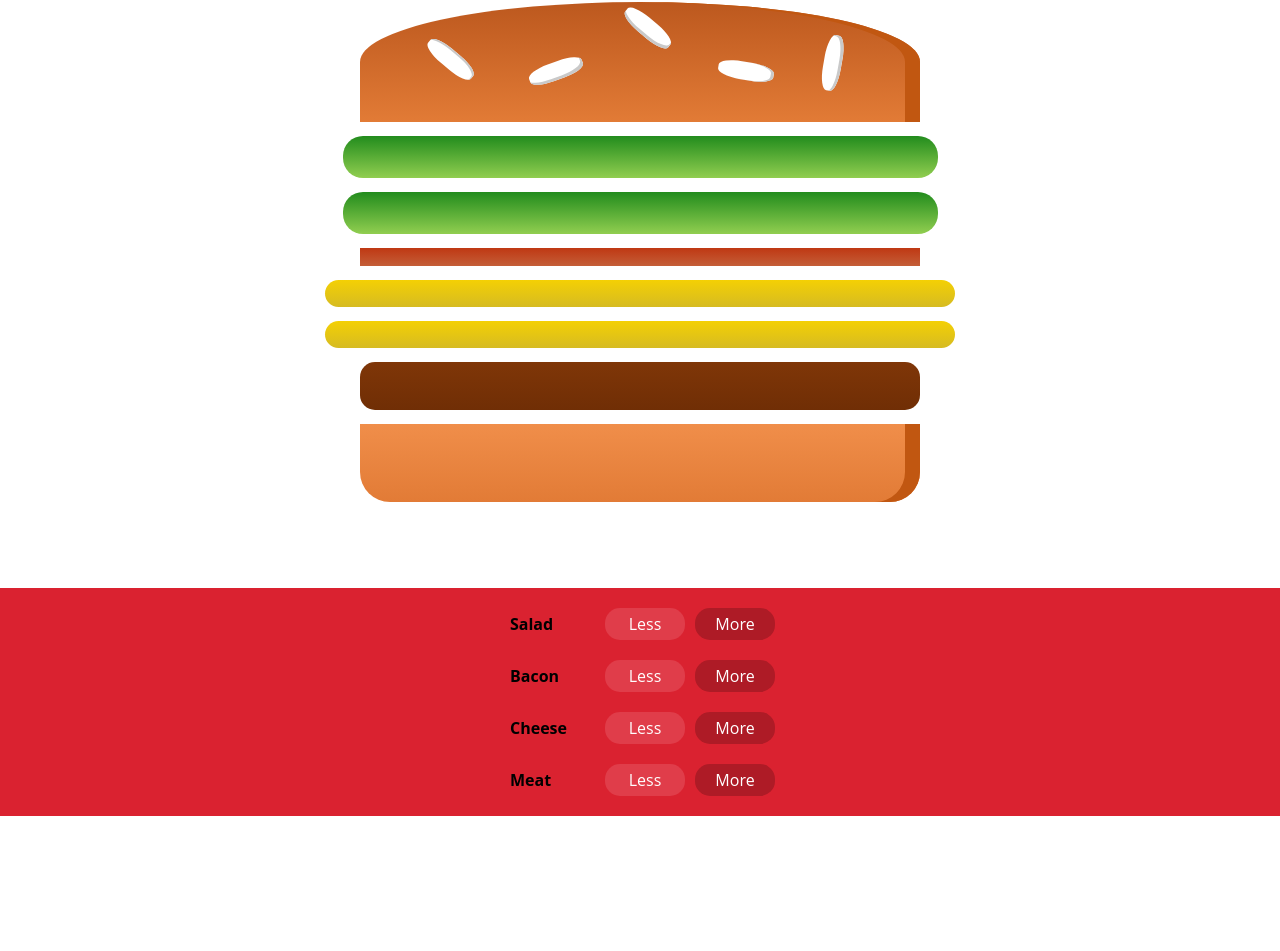
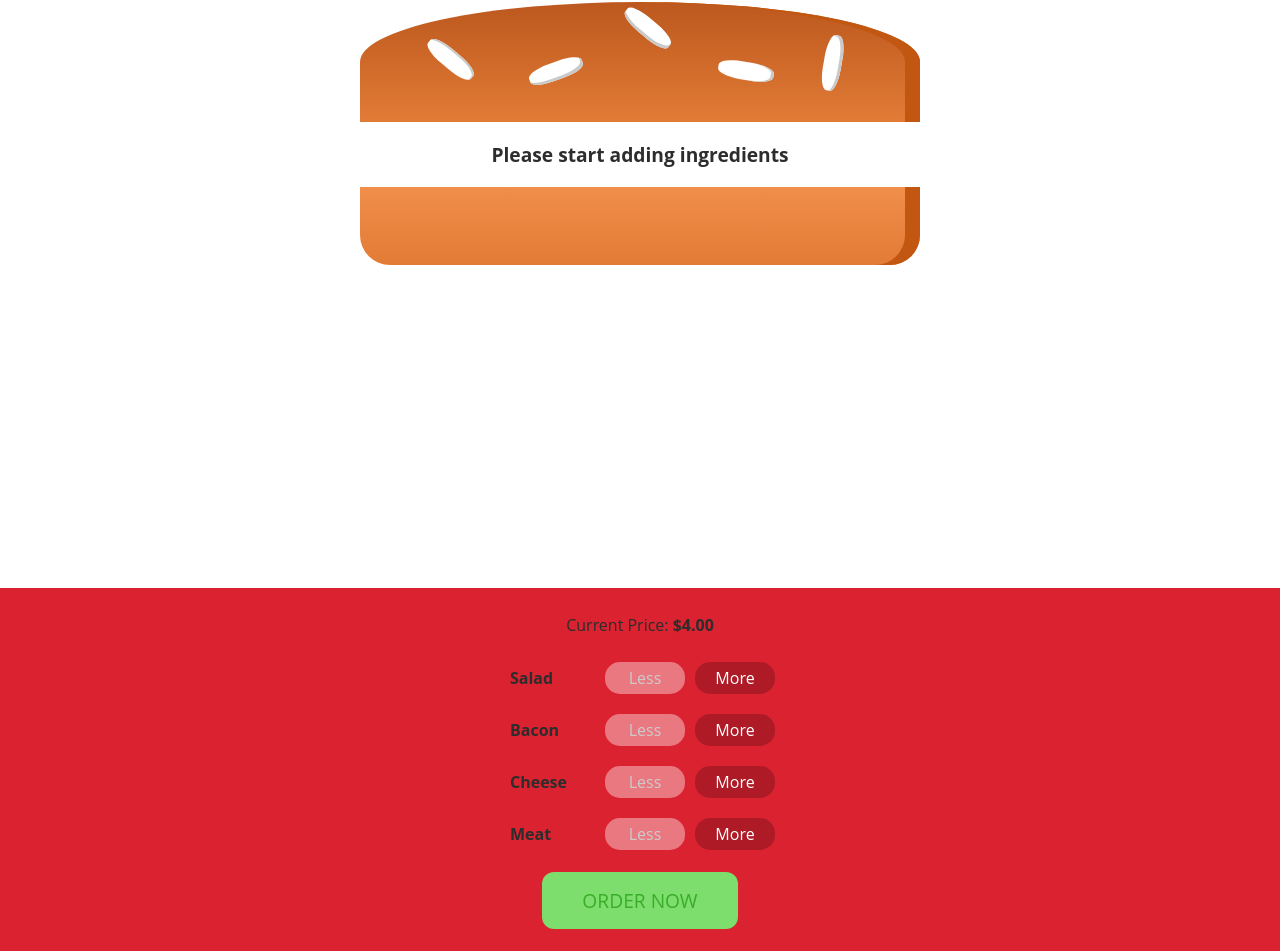
Before and after one commit to mevingmonson/react-burger-builder, a React (Create React App) app: page / in a window 1280 px wide. Shown: the part 50-1001 px from the top of the page. Before the commit the page ends 866 px from the top, so only its background shows below. Built offline with nearby package versions, Linux system fonts and the light colour scheme; the HTML template or start-up script is replaced by a standard one.

Commit message:
build controls update

```diff
--- a/src/components/Burger/BuildControls/BuildControl/BuildControl.js
+++ b/src/components/Burger/BuildControls/BuildControl/BuildControl.js
@@ -5,8 +5,15 @@ import classes from './BuildControl.module.css';
 const BuildControl = (props) => (
     <div className={classes.BuildControl}>
         <div className={classes.Label}>{props.label}</div>
-        <button className={classes.Less}>Less</button>
-        <button className={classes.More}>More</button>
+        <button
+            className={classes.Less}
+            onClick={props.removed}
+            disabled={props.disabled}>
+            Less</button>
+        <button
+            className={classes.More}
+            onClick={props.added}>
+            More</button>
     </div>
 );
 
--- a/src/components/Burger/BuildControls/BuildControl/BuildControl.module.css
+++ b/src/components/Burger/BuildControls/BuildControl/BuildControl.module.css
@@ -15,18 +15,18 @@
     border: 0px;
     cursor: pointer;
     outline: none;
+    transition: background-color 0.2s;
 }
 
 .BuildControl button:disabled {
-    background-color: #AC9980;
-    border: 1px solid #7E7365;
+    background-color: #ea7881;
+    border: 0pxy;
     color: #ccc;
     cursor: default;
+    transition: background-color 0.2s;
 }
 
 .BuildControl button:hover:disabled {
-    background-color: #AC9980;
-    color: #ccc;
     cursor: not-allowed;
 }
 
--- a/src/components/Burger/BuildControls/BuildControls.js
+++ b/src/components/Burger/BuildControls/BuildControls.js
@@ -2,19 +2,28 @@ import React from 'react';
 
 import classes from './BuildControls.module.css';
 import BuildControl from './BuildControl/BuildControl';
+// import orderImage from '../../../assets/food-tray.svg'
 
 const controls = [
     { label: 'Salad', type: 'salad' },
     { label: 'Bacon', type: 'bacon' },
     { label: 'Cheese', type: 'cheese' },
     { label: 'Meat', type: 'meat' }
-]
+];
 
-const BuildControls = () => (
+const BuildControls = (props) => (
     <div className={classes.BuildControls}>
+        <p>Current Price:<strong> ${props.price.toFixed(2)}</strong></p>
         {controls.map(ctrl => (
-            <BuildControl key={ctrl.label} label={ctrl.label} />
+            <BuildControl
+                key={ctrl.label}
+                label={ctrl.label}
+                added={() => props.addIngredient(ctrl.type)}
+                removed={() => props.removeIngredient(ctrl.type)}
+                disabled={props.disabled[ctrl.type]} />
         ))}
+        <button className={classes.OrderButton} disabled={!props.purchaseable}>
+            ORDER NOW</button>
     </div>
 );
 
--- a/src/components/Burger/BuildControls/BuildControls.module.css
+++ b/src/components/Burger/BuildControls/BuildControls.module.css
@@ -6,7 +6,62 @@
     display: flex;
     flex-flow: column;
     align-items: center;
-    box-shadow: 0 2px 1px #ccc;
+    /* box-shadow: 0 2px 1px #ccc; */
     margin: auto;
     padding: 10px 0;
 }
+
+/* .OrderImg {
+    width: 40px;
+    display: inline-block;
+    vertical-align: middle;
+} */
+
+.OrderButton {
+    background-color: #3aad28;
+    outline: none;
+    cursor: pointer;
+    border: 0px;
+    color: #fff;
+    font-family: inherit;
+    font-size: 1.2em;
+    padding: 15px 40px;
+    margin: 12px;
+    border-radius: 12px;
+    display: inline-block;
+    vertical-align: middle;
+    transition: background-color 0.2s;
+}
+
+.OrderButton:hover, .OrderButton:active {
+    background-color: #319122;
+    /* transition: background-color 0.2s; */
+}
+
+.OrderButton:disabled {
+    background-color: #7dde6e;
+    cursor: not-allowed;
+    /* border: 1px solid #ccc; */
+    color: #3aad28;
+    /* transition: background-color 0.2s; */
+}
+
+.OrderButton:disabled:hover {
+    background-color: #96e48a;
+}
+
+.OrderButton:not(:disabled) {
+    animation: enable 0.3s linear;
+}
+
+@keyframes enable {
+    0% {
+        transform: scale(1);
+    }
+    60% {
+        transform: scale(1.1);
+    }
+    100% {
+        transform: scale(1);
+    }
+}
--- a/src/containers/BurgerBuilder/BurgerBuilder.js
+++ b/src/containers/BurgerBuilder/BurgerBuilder.js
@@ -4,20 +4,87 @@ import Aux from '../../hoc/auxilary';
 import Burger from '../../components/Burger/Burger';
 import BuildControls from '../../components/Burger/BuildControls/BuildControls';
 
+const INGREDIENT_PRICES = {
+    salad: 0.5,
+    cheese: 0.4,
+    meat: 1.3,
+    bacon: 0.7
+}
+
 export class BurgerBuilder extends Component {
     state = {
         ingredients: {
-            salad: 2,
-            bacon: 1,
-            cheese: 2,
-            meat: 1
+            salad: 0,
+            bacon: 0,
+            cheese: 0,
+            meat: 0
+        },
+        totalPrice: 4,
+        purchaseable: false
+    }
+    updatePurchaseState(ingredients) {
+        const sum = Object.keys(ingredients)
+            .map(igKey => {
+                return ingredients[igKey]
+            }).reduce(((sum, el) => {
+                return sum + el;
+            }), 0);
+        this.setState({ purchaseable: sum > 0 });
+    }
+
+    addIngredientHandler = (type) => {
+        let OldIngredientCount = this.state.ingredients[type];
+        let newIngredientCount = OldIngredientCount + 1;
+        let updatedIngredients = {
+            ...this.state.ingredients
+        };
+        updatedIngredients[type] = newIngredientCount;
+        let oldPrice = this.state.totalPrice;
+        let newPrice = oldPrice + INGREDIENT_PRICES[type];
+        this.setState({
+            ingredients: updatedIngredients,
+            totalPrice: newPrice
+        });
+        this.updatePurchaseState(updatedIngredients);
+    }
+
+    removeIngredientHandler = (type) => {
+        let OldIngredientCount = this.state.ingredients[type];
+        if (OldIngredientCount <= 0) {
+            return;
         }
+        let newIngredientCount = OldIngredientCount - 1;
+        let updatedIngredients = {
+            ...this.state.ingredients
+        };
+        updatedIngredients[type] = newIngredientCount;
+        let oldPrice = this.state.totalPrice;
+        let newPrice = oldPrice - INGREDIENT_PRICES[type];
+        this.setState({
+            ingredients: updatedIngredients,
+            totalPrice: newPrice
+        });
+        this.updatePurchaseState(updatedIngredients);
     }
+
     render() {
+        const disabledInfo = {
+            ...this.state.ingredients
+        };
+        for (let key in disabledInfo) {
+            disabledInfo[key] = disabledInfo[key] <= 0
+        }
+
+        console.log(this.state)
         return (
             <Aux>
                 <Burger ingredients={this.state.ingredients} />
-                <BuildControls />
+                <BuildControls
+                    addIngredient={this.addIngredientHandler}
+                    removeIngredient={this.removeIngredientHandler}
+                    disabled={disabledInfo}
+                    price={this.state.totalPrice}
+                    purchaseable={this.state.purchaseable} />
             </Aux>
         )
     }
--- a/src/index.css
+++ b/src/index.css
@@ -1,5 +1,6 @@
 body {
   margin: 0;
   padding: 0;
+  color: #2d2d2d;
   font-family: "Open Sans", sans-serif;
 }
```
Also changed, not shown: src/assets/burger.svg (added), src/assets/food-tray.svg (added).
